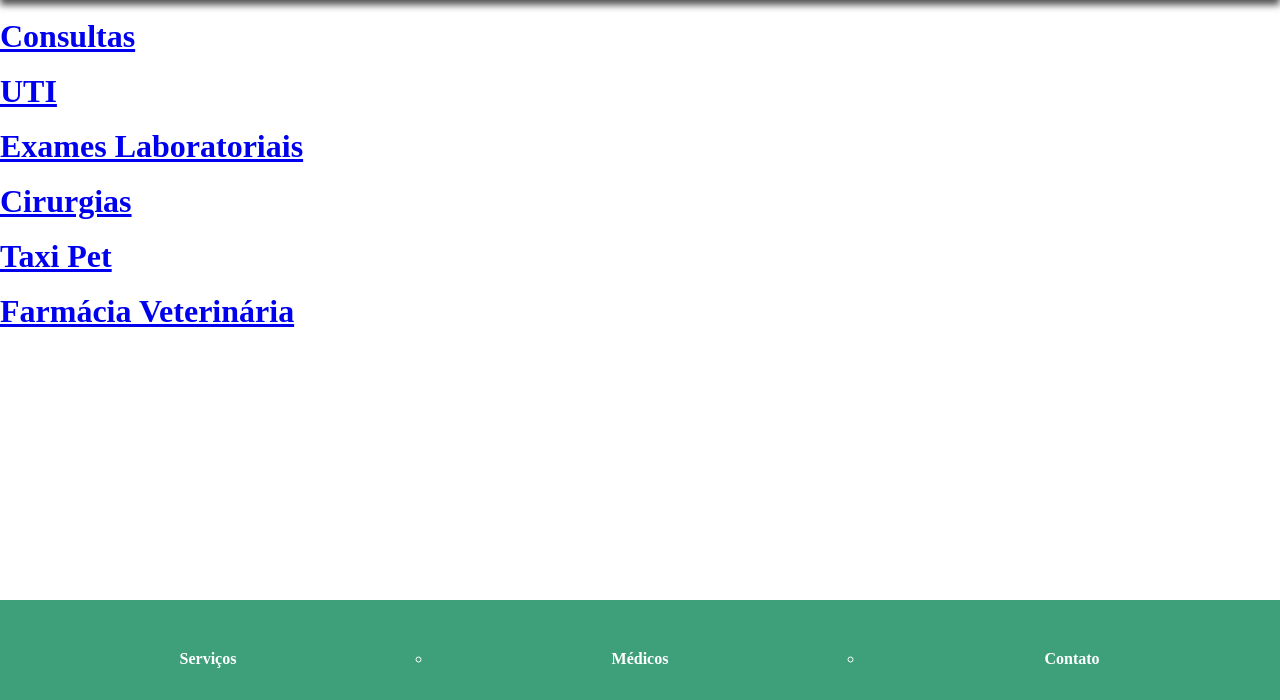
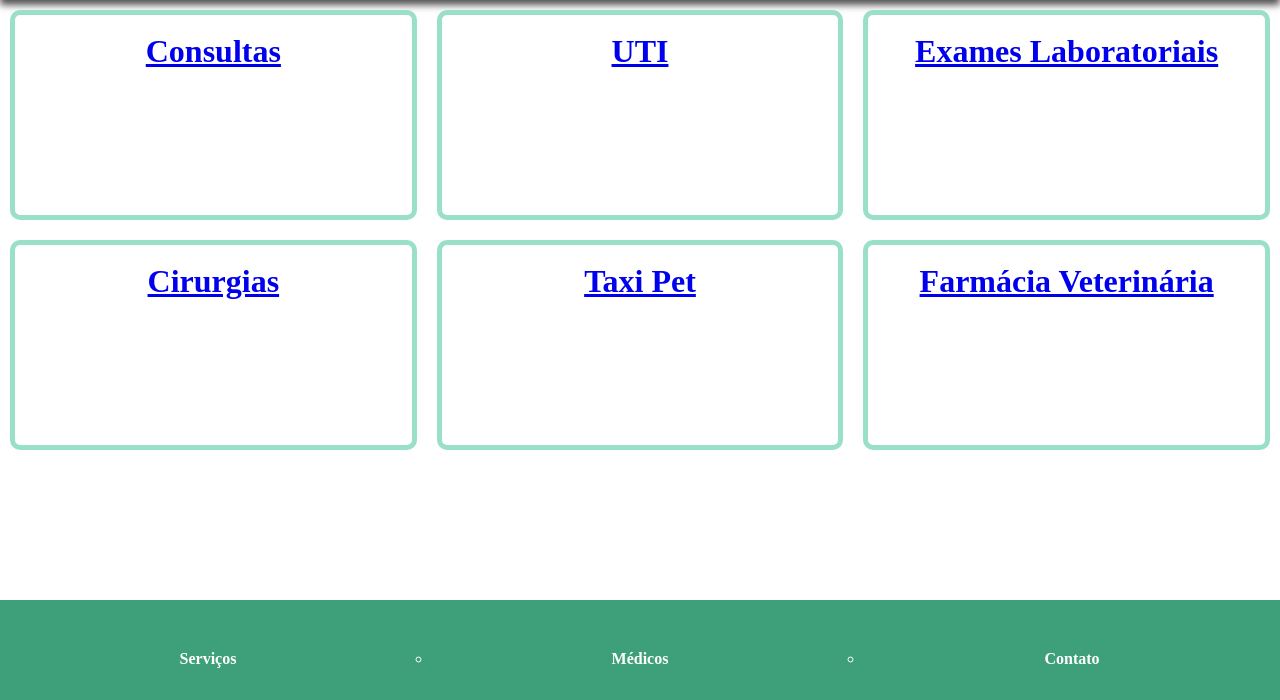
Before and after one commit to LucasHeliab/Animed, a PHP site: page / in a window 1280 px wide. Shown: the part 100-800 px from the top of the page. Run offline with PHP 8.4, Linux system fonts and the light colour scheme.

Commit message:
Estilizacao itens na home

```diff
--- a/front/index.php
+++ b/front/index.php
@@ -20,37 +20,52 @@
     ?>
     <main>
       <div class="container">
-        <div class="row col-12">
+        <div class="item">
           <a href="servicos.php?type=1" class="col-4">
             <div>
               <img src="" class="img-serv" />
               <h1>Consultas</h1>
             </div>
           </a>
+        </div>
+
+        <div class="item">
           <a href="servicos.php?type=2" class="col-4">
             <div>
               <img src="" class="img-serv" />
               <h1>UTI</h1>
             </div>
           </a>
+        </div>
+
+        <div class="item">
           <a href="servicos.php?type=3" class="col-4">
             <div>
               <img src="" class="img-serv" />
               <h1>Exames Laboratoriais</h1>
             </div>
           </a>
+        </div>
+
+        <div class="item">
           <a href="servicos.php?type=4" class="col-4">
             <div>
               <img src="" class="img-serv" />
               <h1>Cirurgias</h1>
             </div>
           </a>
+        </div>
+
+        <div class="item">
           <a href="servicos.php?type=5" class="col-4">
             <div>
               <img src="" class="img-serv" />
               <h1>Taxi Pet</h1>
             </div>
           </a>
+        </div>
+
+        <div class="item">
           <a href="servicos.php?type=6 Veterinária" class="col-4">
             <div>
               <img src="" class="img-serv" />
--- a/front/style.css
+++ b/front/style.css
@@ -63,6 +63,22 @@ header .side-right nav a:hover {
   color: var(--cor4)
 }
 
+main .container {
+  display: grid;
+  grid-template-columns: 1fr 1fr 1fr;
+  margin-top: auto;
+  margin-bottom: auto;
+}
+
+main .container .item {
+  height: 200px;
+  margin: 10px;
+  border-radius: 10px;
+  text-align: center;
+  align-items: center;
+  border: 5px solid var(--cor1);
+}
+
 footer {
   text-align: center;
   background-color: var(--cor3);
```
